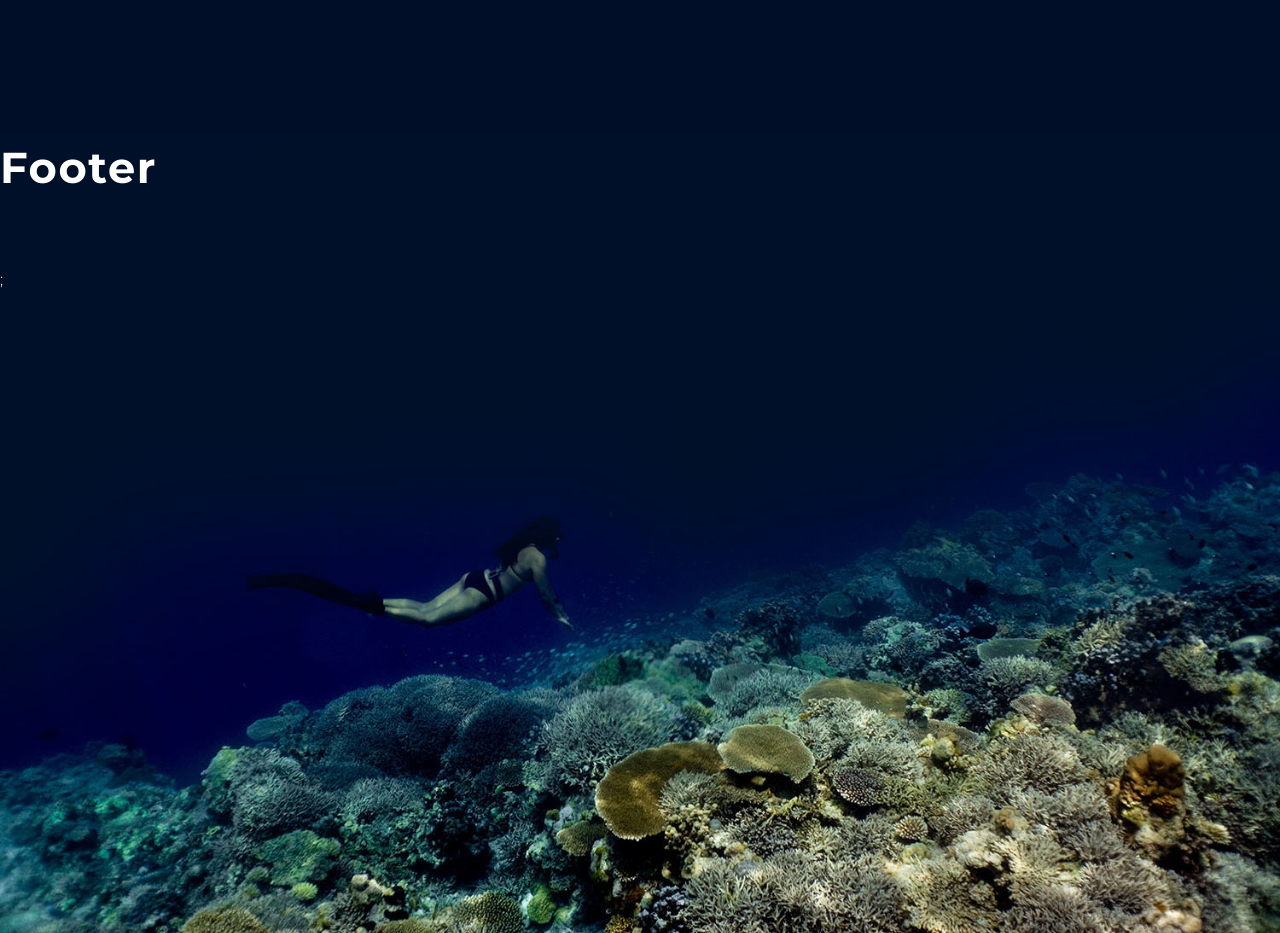
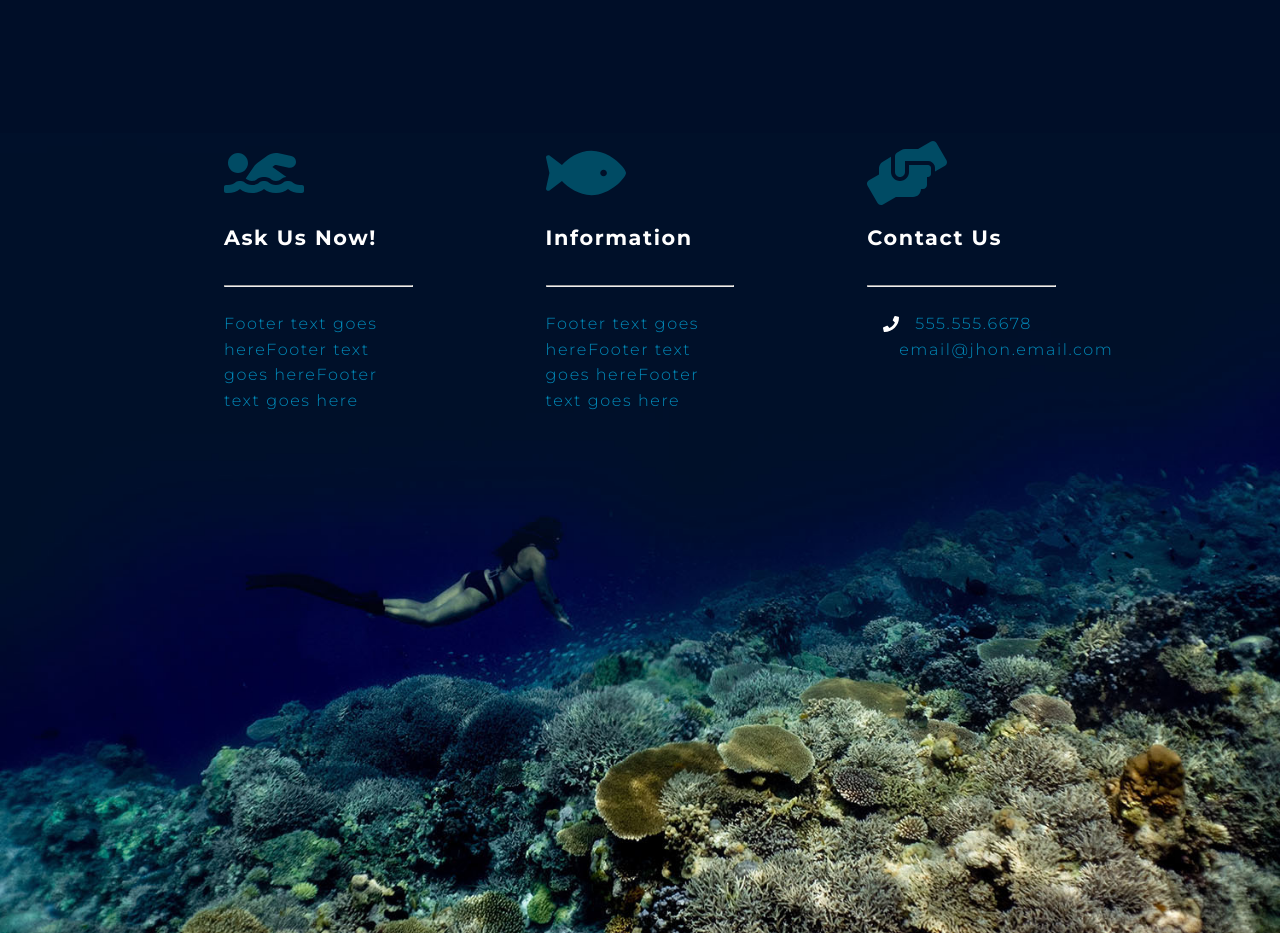
Before and after one commit to KevinMeldau/scuba-front, a React (Create React App) app: page / in a window 1280 px wide. Shown: the part 3900-4833 px from the top of the page. Built offline with nearby package versions, Linux system fonts and the light colour scheme; no server answers.

Commit message:
Added footer icons and styled footer

```diff
--- a/src/components/Footer.js
+++ b/src/components/Footer.js
@@ -1,9 +1,61 @@
+import { FaSwimmer } from "react-icons/fa";
+import { FaFish } from "react-icons/fa";
+import { FaPhone } from "react-icons/fa";
+import { FiMail } from "react-icons/fi";
+import { FaHandsHelping } from "react-icons/fa";
 import "../styles.css";
 
 export default function Footer() {
 	return (
 		<div className="footer">
-			<h1>Footer</h1>;
+			<div className="footer-container">
+				<div className="columns column">
+					<FaSwimmer
+						style={{
+							fontSize: "5em",
+							color: "var(--clr-accent-dark)",
+						}}
+					/>
+					<p className="h2 title">Ask Us Now!</p>
+					<hr />
+					<p>
+						Footer text goes hereFooter text goes hereFooter text
+						goes here
+					</p>
+				</div>
+				<div className="columns column">
+					<FaFish
+						style={{
+							fontSize: "5em",
+							color: "var(--clr-accent-dark)",
+						}}
+					/>
+					<p className="h2 title">Information</p>
+					<hr />
+					<p>
+						Footer text goes hereFooter text goes hereFooter text
+						goes here
+					</p>
+				</div>
+				<div className="columns column">
+					<FaHandsHelping
+						style={{
+							fontSize: "5em",
+							color: "var(--clr-accent-dark)",
+						}}
+					/>
+					<p className="h2 title">Contact Us</p>
+					<hr />
+					<div className="phone">
+						<FaPhone style={{ margin: "0 1em" }} />
+						<p>555.555.6678</p>
+					</div>
+					<div className="email">
+						<FiMail style={{ margin: "0 1em" }} />
+						<p>email@jhon.email.com</p>
+					</div>
+				</div>
+			</div>
 		</div>
 	);
 }
--- a/src/styles.css
+++ b/src/styles.css
@@ -472,6 +472,48 @@ span {
   width: 100%;
   height: 100vh;
   background-size: cover;
-  background-repeat: no-repeat;
+}
+
+.footer-container {
+  padding: 0 10em;
+  display: -webkit-box;
+  display: -ms-flexbox;
+  display: flex;
+  -webkit-box-pack: justify;
+      -ms-flex-pack: justify;
+          justify-content: space-between;
+}
+
+.footer-container .columns {
+  padding: var(--img-pad);
+  width: 33%;
+}
+
+.footer-container img {
+  margin-bottom: var(--mgn-btm-md);
+}
+
+.footer-container .title {
+  font-weight: var(--fw-bold);
+  margin-bottom: var(--mgn-btm-md);
+  color: var(--clr-light);
+}
+
+.footer-container hr {
+  margin-bottom: var(--mgn-btm-md);
+}
+
+.footer-container p {
+  color: var(--clr-accent);
+}
+
+.footer-container .email,
+.footer-container .phone {
+  display: -webkit-box;
+  display: -ms-flexbox;
+  display: flex;
+  -webkit-box-align: center;
+      -ms-flex-align: center;
+          align-items: center;
 }
 /*# sourceMappingURL=styles.css.map */
--- a/src/styles.scss
+++ b/src/styles.scss
@@ -383,5 +383,34 @@ span {
 	width: 100%;
 	height: 100vh;
 	background-size: cover;
-	background-repeat: no-repeat;
+	// background-repeat: no-repeat;
 }
+
+.footer-container {
+	padding: 0 10em;
+	display: flex;
+	justify-content: space-between;
+	.columns {
+		padding: var(--img-pad);
+		width: 33%;
+	}
+	img {
+		margin-bottom: var(--mgn-btm-md);
+	}
+	.title {
+		font-weight: var(--fw-bold);
+		margin-bottom: var(--mgn-btm-md);
+		color: var(--clr-light);
+	}
+	hr {
+		margin-bottom: var(--mgn-btm-md);
+	}
+	p {
+		color: var(--clr-accent);
+	}
+	.email,
+	.phone {
+		display: flex;
+		align-items: center;
+	}
+}
```
Also changed, not shown: 1 other file (tests, documents, lock files or other folders).
